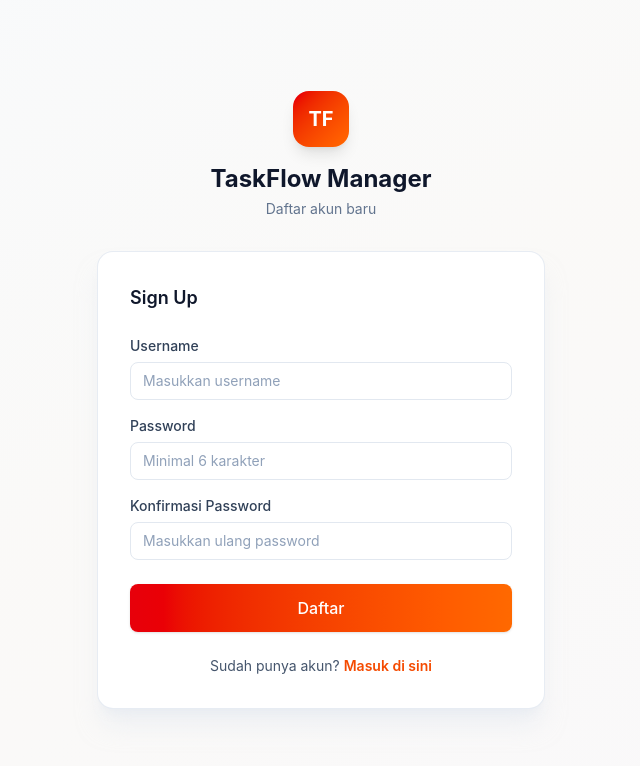
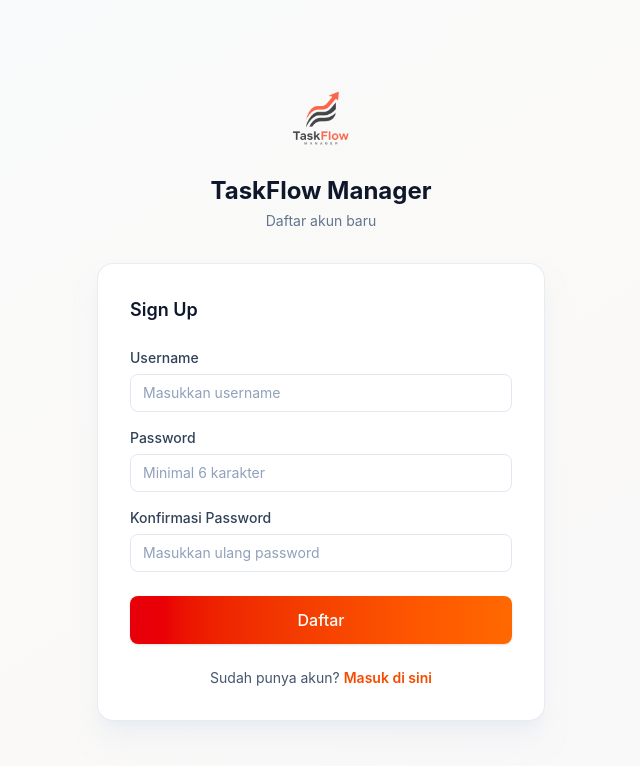
Before and after one commit to Alvarizqi09/MOC-Management, a React (Vite) app: page /signup in a window 1280 px wide. Shown: the top 766 px of the page, without its empty margins (319-959 px from the left). Built offline with nearby package versions, Linux system fonts and the light colour scheme; the HTML template or start-up script is replaced by a standard one.

Commit message:
feat: implement authentication module with login and signup pages, project documentation, and deployment configuration

```diff
--- a/src/components/layout/Sidebar.tsx
+++ b/src/components/layout/Sidebar.tsx
@@ -3,6 +3,7 @@ import { LayoutDashboard, CalendarDays, Plus, LogOut, User } from 'lucide-react'
 import { useAuthStore } from '@/store/useAuthStore'
 import { useUIStore } from '@/store/useUIStore'
 import { Button } from '@/components/ui/Button'
+import logoImage from '@/assets/logo.png'
 
 export function Sidebar() {
   const navigate = useNavigate()
@@ -18,9 +19,7 @@ export function Sidebar() {
     <aside className="flex h-screen w-64 flex-col border-r border-slate-200 bg-white shadow-sm">
       <div className="flex h-16 items-center border-b border-slate-100 px-6">
         <div className="flex items-center gap-3">
-          <div className="flex h-8 w-8 items-center justify-center rounded-lg bg-gradient-to-br from-red-600 to-orange-500 font-bold text-white">
-            TF
-          </div>
+          <img src={logoImage} alt="TaskFlow" className="h-8 w-auto object-contain" />
           <span className="font-bold text-slate-900 tracking-tight">TaskFlow</span>
         </div>
       </div>
--- a/src/pages/LoginPage.tsx
+++ b/src/pages/LoginPage.tsx
@@ -11,6 +11,7 @@ import { getErrorMessage } from '@/lib/utils/axios-error'
 import { Input } from '@/components/ui/Input'
 import { Button } from '@/components/ui/Button'
 import { MOCK_CREDENTIALS } from '@/lib/mock-api/auth.mock'
+import logoImage from '@/assets/logo.png'
 
 export function LoginPage() {
   const navigate = useNavigate()
@@ -44,8 +45,8 @@ export function LoginPage() {
     <div className="flex min-h-screen items-center justify-center bg-gradient-to-br from-slate-50 via-orange-50/30 to-red-50/20 p-4">
       <div className="animate-zoom-in w-full max-w-md">
         <div className="mb-8 text-center">
-          <div className="mx-auto mb-4 flex h-14 w-14 items-center justify-center rounded-2xl bg-gradient-to-br from-red-600 to-orange-500 text-xl font-bold text-white shadow-lg">
-            TF
+          <div className="mx-auto mb-4 flex h-20 w-auto items-center justify-center">
+            <img src={logoImage} alt="TaskFlow Logo" className="h-full w-auto object-contain" />
           </div>
           <h1 className="text-2xl font-bold text-slate-900">TaskFlow Manager</h1>
           <p className="mt-1 text-sm text-slate-500">
--- a/src/pages/SignupPage.tsx
+++ b/src/pages/SignupPage.tsx
@@ -7,6 +7,7 @@ import { useAuthStore } from '@/store/useAuthStore'
 import { generateMockToken } from '@/lib/mock-api/auth.mock'
 import { Input } from '@/components/ui/Input'
 import { Button } from '@/components/ui/Button'
+import logoImage from '@/assets/logo.png'
 
 export function SignupPage() {
   const navigate = useNavigate()
@@ -36,8 +37,8 @@ export function SignupPage() {
     <div className="flex min-h-screen items-center justify-center bg-gradient-to-br from-slate-50 via-orange-50/30 to-red-50/20 p-4">
       <div className="animate-zoom-in w-full max-w-md">
         <div className="mb-8 text-center">
-          <div className="mx-auto mb-4 flex h-14 w-14 items-center justify-center rounded-2xl bg-gradient-to-br from-red-600 to-orange-500 text-xl font-bold text-white shadow-lg">
-            TF
+          <div className="mx-auto mb-4 flex h-20 w-auto items-center justify-center">
+            <img src={logoImage} alt="TaskFlow Logo" className="h-full w-auto object-contain" />
           </div>
           <h1 className="text-2xl font-bold text-slate-900">TaskFlow Manager</h1>
           <p className="mt-1 text-sm text-slate-500">
```
Also changed, not shown: src/assets/logo.png (added), vercel.json (added), 1 other file (tests, documents, lock files or other folders).
